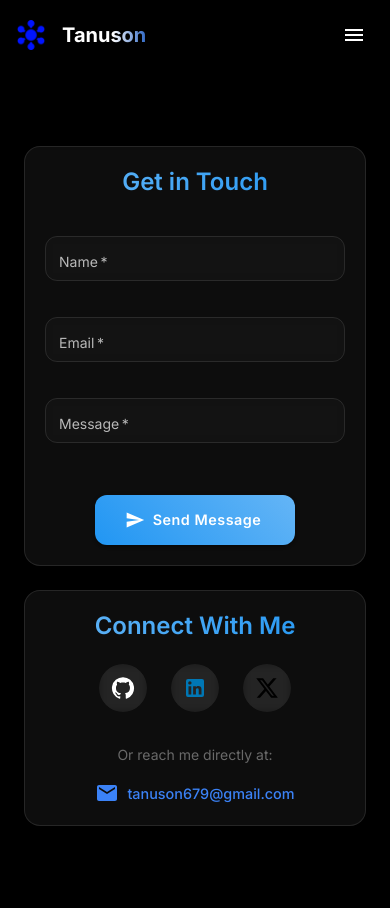
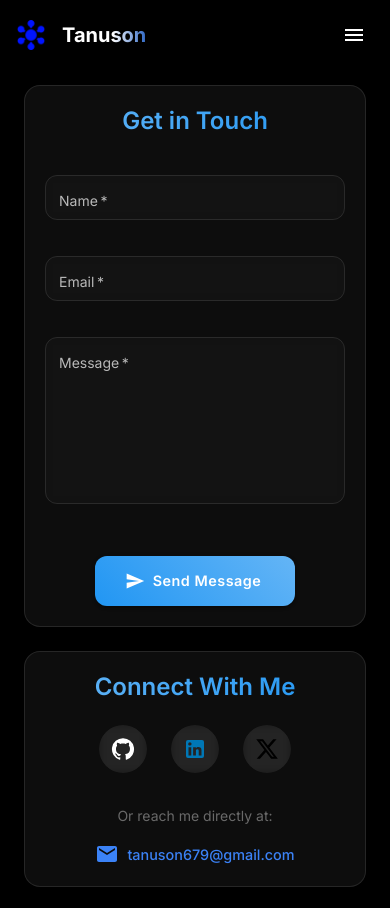
Before and after one commit to flagrantii/tanusonPage, a Next.js app: page /Contact in a window 390 px wide. Built offline with nearby package versions, Linux system fonts and the light colour scheme.

Commit message:
fix : mobile layout

```diff
--- a/app/Contact/page.tsx
+++ b/app/Contact/page.tsx
@@ -139,6 +139,7 @@ const StyledTextField = styled(TextField)(({ theme }) => ({
     '& input, & textarea': {
       color: theme.palette.common.white,
       WebkitTextFillColor: theme.palette.common.white,
+      opacity: 1,
       '&::placeholder': {
         color: 'rgba(255, 255, 255, 0.5)',
         WebkitTextFillColor: 'rgba(255, 255, 255, 0.5)',
@@ -146,13 +147,12 @@ const StyledTextField = styled(TextField)(({ theme }) => ({
       },
     },
 
-    // Autofill styles
-    '& input:-webkit-autofill': {
-      '-webkit-box-shadow': '0 0 0 100px rgba(0, 0, 0, 0.01) inset',
-      '-webkit-text-fill-color': theme.palette.common.white,
-      'caret-color': theme.palette.common.white,
+    // Autofill styles for Safari
+    '& input:-webkit-autofill, & textarea:-webkit-autofill': {
+      '-webkit-box-shadow': '0 0 0 30px rgba(0, 0, 0, 0.5) inset !important',
+      '-webkit-text-fill-color': `${theme.palette.common.white} !important`,
+      'caret-color': `${theme.palette.common.white} !important`,
       'border-radius': '12px',
-      'transition': 'background-color 5000s ease-in-out 0s',
     },
   },
 
@@ -165,11 +165,6 @@ const StyledTextField = styled(TextField)(({ theme }) => ({
     '&.Mui-focused': {
       color: theme.palette.primary.main,
       WebkitTextFillColor: theme.palette.primary.main,
-    },
-
-    '&.Mui-error': {
-      color: theme.palette.error.main,
-      WebkitTextFillColor: theme.palette.error.main,
     },
   },
 
@@ -184,38 +179,15 @@ const StyledTextField = styled(TextField)(({ theme }) => ({
     padding: '14px 16px',
   },
 
-  // Error states
-  '& .Mui-error .MuiOutlinedInput-notchedOutline': {
-    borderColor: theme.palette.error.main,
-  },
-
-  '& .MuiFormHelperText-root': {
-    color: 'rgba(255, 255, 255, 0.7)',
-    WebkitTextFillColor: 'rgba(255, 255, 255, 0.7)',
-    marginLeft: '4px',
-
-    '&.Mui-error': {
-      color: theme.palette.error.main,
-      WebkitTextFillColor: theme.palette.error.main,
-    },
-  },
-
-  // Disabled states
-  '& .Mui-disabled': {
-    '& .MuiOutlinedInput-notchedOutline': {
-      borderColor: 'rgba(255, 255, 255, 0.1)',
-    },
-    '& .MuiInputBase-input': {
-      color: 'rgba(255, 255, 255, 0.5)',
-      WebkitTextFillColor: 'rgba(255, 255, 255, 0.5)',
-    },
-  },
-
   // Safari-specific fixes
   '@supports (-webkit-backdrop-filter: none) or (backdrop-filter: none)': {
     '& .MuiOutlinedInput-root': {
       '&::before': {
         background: 'rgba(18, 18, 18, 0.8)',
+      },
+      '& input, & textarea': {
+        color: `${theme.palette.common.white} !important`,
+        WebkitTextFillColor: `${theme.palette.common.white} !important`,
       },
     },
   },
@@ -228,6 +200,9 @@ const StyledTextField = styled(TextField)(({ theme }) => ({
     },
     '& .MuiInputLabel-root': {
       fontSize: '0.875rem',
+    },
+    '& .MuiInputBase-multiline': {
+      minHeight: '120px',
     },
   },
 }));
@@ -462,14 +437,15 @@ export default function Contact() {
                 variant="outlined"
                 margin="normal"
                 multiline
-                rows={3}
+                rows={isMobile ? 5 : 3}
                 value={formData.message}
                 onChange={(e) => setFormData({ ...formData, message: e.target.value })}
                 required
                 sx={{
                   mb: { xs: 2.5, sm: 3 },
                   '& .MuiOutlinedInput-root': {
-                    height: { xs: '45px', sm: 'auto' }
+                    height: 'auto',
+                    minHeight: { xs: '120px', sm: 'auto' }
                   }
                 }}
               />
```
